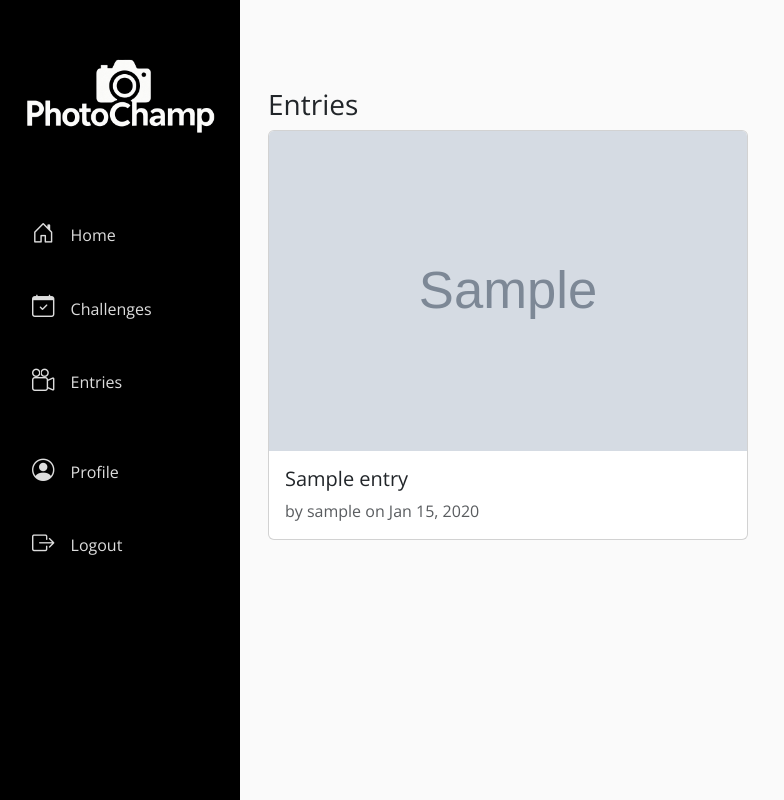
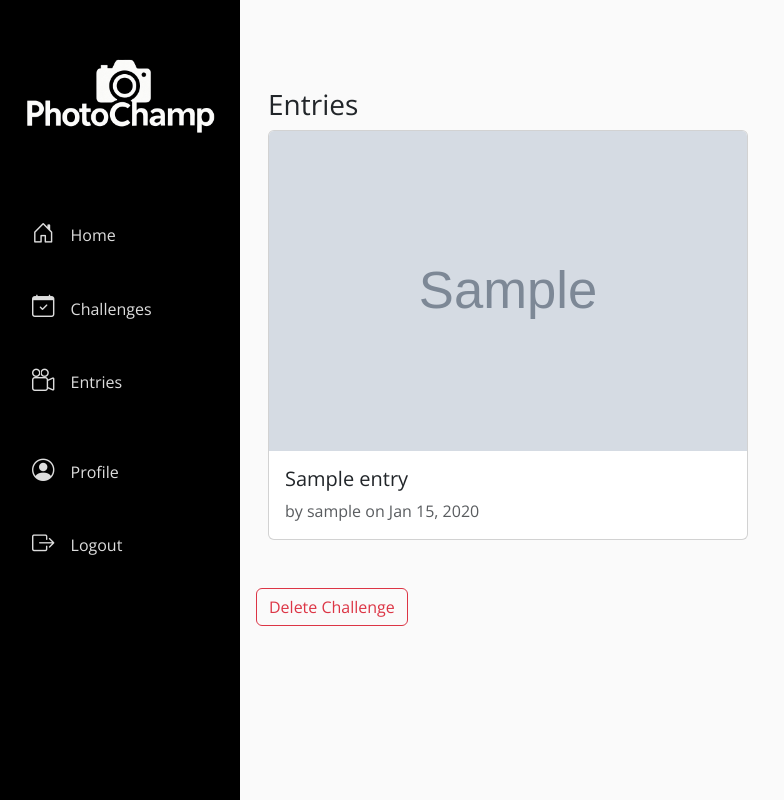
Before and after one commit to kriszhli/PhotoChamp_Django, a Django app: a page that uses templates/challenges/challenge_detail.html in a window 1280 px wide. Shown: the whole page, without its empty margins (0-784 px from the left). Run offline with Django 4.2, Linux system fonts and the light colour scheme; a user stored in the database is signed in; tables that the repository leaves empty hold one stand-in row (values such as "Sample post"); grey boxes marked "Sample" are stand-in pictures.

Commit message:
Added delete challenge button

```diff
--- a/templates/challenges/challenge_confirm_delete.html
+++ b/templates/challenges/challenge_confirm_delete.html
@@ -7,6 +7,6 @@
 <form method="post">
   {% csrf_token %}
   <button type="submit" class="btn btn-danger">Yes, delete</button>
-  <a href="{% url 'challenges:detail' slug=object.slug %}" class="btn btn-secondary">Cancel</a>
+  <a href="{% url 'challenges:detail' slug=object.slug %}" class="btn btn-success">Cancel</a>
 </form>
 {% endblock %}
--- a/templates/challenges/challenge_detail.html
+++ b/templates/challenges/challenge_detail.html
@@ -2,6 +2,7 @@
 {% block title %}{{ challenge.title }} — PhotoChamp{% endblock %}
 
 {% block content %}
+
 <div class="container py-4">
   <h3 class="mt-5">Entries</h3>
   {% if entries_page %}
@@ -29,4 +30,14 @@
     <p class="text-muted">No entries yet.</p>
   {% endif %}
 </div>
+
+{% if user.is_staff %}
+  <div class="mb-3">
+    <a href="{% url 'challenges:delete' slug=challenge.slug %}"
+       class="btn btn-outline-danger">
+      Delete Challenge
+    </a>
+  </div>
+{% endif %}
+
 {% endblock %}
```
